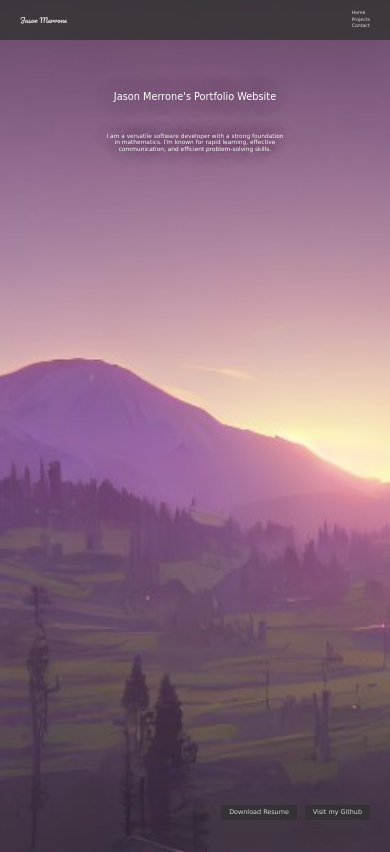
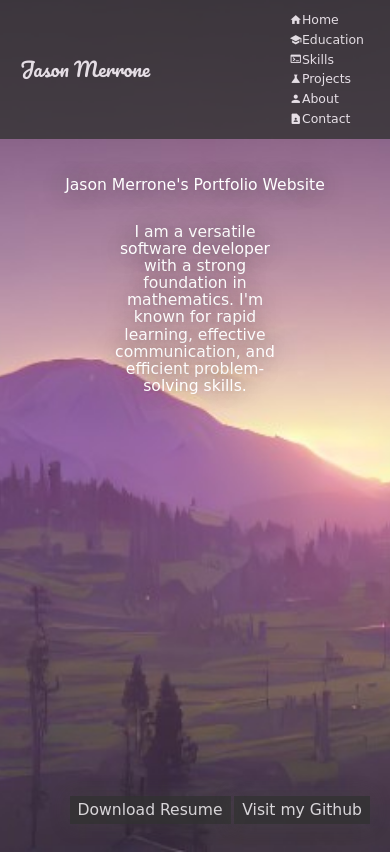
Before and after one commit to Jason-Merrone/Jason-Merrone-s-Portfolio, a plain HTML site: page index.html in a window 390 px wide. Drawn offline with nearby package versions, Linux system fonts and the light colour scheme.

Commit message:
Homepage now fully functional

```diff
--- a/index.html
+++ b/index.html
@@ -7,6 +7,7 @@
         <link rel="preconnect" href="https://fonts.googleapis.com">
         <link rel="preconnect" href="https://fonts.gstatic.com" crossorigin>
         <link href="https://fonts.googleapis.com/css2?family=Pacifico&display=swap" rel="stylesheet">
+        <link href="https://fonts.googleapis.com/icon?family=Material+Icons" rel="stylesheet" />
         <link rel="stylesheet" href="https://cdn.jsdelivr.net/npm/bootstrap@3.4.1/dist/css/bootstrap.min.css" integrity="sha384-HSMxcRTRxnN+Bdg0JdbxYKrThecOKuH5zCYotlSAcp1+c8xmyTe9GYg1l9a69psu" crossorigin="anonymous"/>
         <link rel="stylesheet" type="text/css" href="styles.css">
         <script src="script.js" defer></script>
@@ -17,17 +18,54 @@
                 Jason Merrone
             </section>
             <section id="navbar-links">
-                <a class="navbar-link" href="#">Home</a>
-                <a class="navbar-link" href="#">Projects</a>
-                <a class="navbar-link" href="#">Contact</a>
+                <a href="#top" class="button-link">
+                    <button class="navbar-link" href="#">
+                        <span class = "material-icons">home</span>
+                        Home
+                    </button>
+                </a>
+                <a href="#" class="button-link">
+                    <button class="navbar-link" href="#">
+                        <span class = "material-icons">school</span>
+                        Education
+                    </button>
+                </a>
+                <a href="#" class="button-link">
+                    <button class="navbar-link" href="#">
+                        <span class = "material-icons">terminal</span>
+                        Skills
+                    </button>
+                </a>
+                <a href="#" class="button-link">
+                    <button class="navbar-link" href="#">
+                        <span class = "material-icons">science</span>
+                        Projects
+                    </button>
+                </a>
+                <a href="#" class="button-link">
+                    <button class="navbar-link" href="#">
+                        <span class = "material-icons">person</span>
+                        About
+                    </button>
+                </a>
+                <a href="#" class="button-link">
+                    <button class="navbar-link" href="#">
+                        <span class = "material-icons">contact_page</span>
+                        Contact
+                    </button>
+                </a>
             </section>
         </nav>
         <section id="home-container">
             <h1 id="welcome-message">Jason Merrone's Portfolio Website</h1>
             <h2 id="brief-intro">I am a versatile software developer with a strong foundation in mathematics. I'm known for rapid learning, effective communication, and efficient problem-solving skills.</h2>
             <div id="scroll-buttons">
-                <button id="scroll-button">Download Resume</button>
-                <button id="scroll-button">Visit my Github</button>
+                <a href="Resume - Jason Merrone.pdf" class="scroll-link" download>
+                    <button class="scroll-button">Download Resume</button>
+                </a>
+                <a href="https://github.com/Jason-Merrone/" class="scroll-link">
+                    <button class="scroll-button">Visit my Github</button>
+                </a>
             </div>
         </section>
     </body>
--- a/styles.css
+++ b/styles.css
@@ -1,3 +1,7 @@
+html{
+  scroll-behavior: smooth;
+}
+
 body {
   font-family: 'Caveat', cursive;
   font-size: 3vw;
@@ -43,10 +47,30 @@ body {
 }
 
 .navbar-link {
+  display: flex;
+  flex-direction: row;
+  align-items: center;
   margin-left: 10px;
   color: #FFFFFF;
   font-size: 1.5vw;
+  background:none;
+  border:none;
+  transition: transform 0.3s ease, text-shadow 0.3s ease;
 }
+
+.navbar-link:hover{
+  transform: scale(1.1);
+  text-shadow: 0px 0px 30px rgba(66, 65, 66, 0.8), 0px 4px 10px rgba(0, 0, 0, 0.2);
+}
+
+.button-link:hover{
+  text-decoration: none;
+}
+
+.material-icons{
+  font-size: 1.5vw;
+}
+
 /* Styling for the navbar ends */
 
 
@@ -96,17 +120,20 @@ body {
 #scroll-buttons.hide-scroll {
   opacity: 0;
 }
-
-#scroll-button{
+.scroll-link:hover{
+  text-decoration: none;
+}
+.scroll-button{
   background-color: #333333;
   font-size:1.65vw;
+  color:white;
   box-shadow: 0px 0px 20px rgba(66, 65, 66, 0.6);
   transition: transform 0.3s ease, box-shadow 0.3s ease;
   border-color: transparent;
   opacity: 0.8;
 }
 
-#scroll-button:hover {
+.scroll-button:hover {
   transform: scale(1.04);
   text-shadow: 0px 0px 30px rgba(66, 65, 66, 0.8), 0px 4px 10px rgba(0, 0, 0, 0.2);
   background-color: #1f1f1f;
@@ -115,21 +142,32 @@ body {
 
 /* Styling for homepage ends */
 
-
-
-@media screen and (max-width: 555px) {
-  body {
-    font-size: 2.9vh;
-  }
+/* Below is a media attribute that resizes things for common mobile screen dimensions */
+@media screen and (max-width: 539px) {
   #navbar-links {
     flex-direction: column;
   }
   #navbar-title {
-    font-size: 1.8vw;
+    font-size: 5vw;
   }
-
   .navbar-link {
     margin-left: 7px;
-    font-size: 1.2vw;
+    font-size: 3.2vw;
+  }
+  #navbar.navbar-scroll {
+    opacity: 0;
+  }
+  .material-icons{
+    font-size: 3.2vw;
+  }
+  #welcome-message {
+    margin-top:20vh;
+    font-size: 4vw;
+  }
+  #brief-intro{
+    font-size: 4vw;
+  }
+  .scroll-button {
+    font-size: 4vw;
   }
 }
```
Also changed, not shown: 1 other file.
